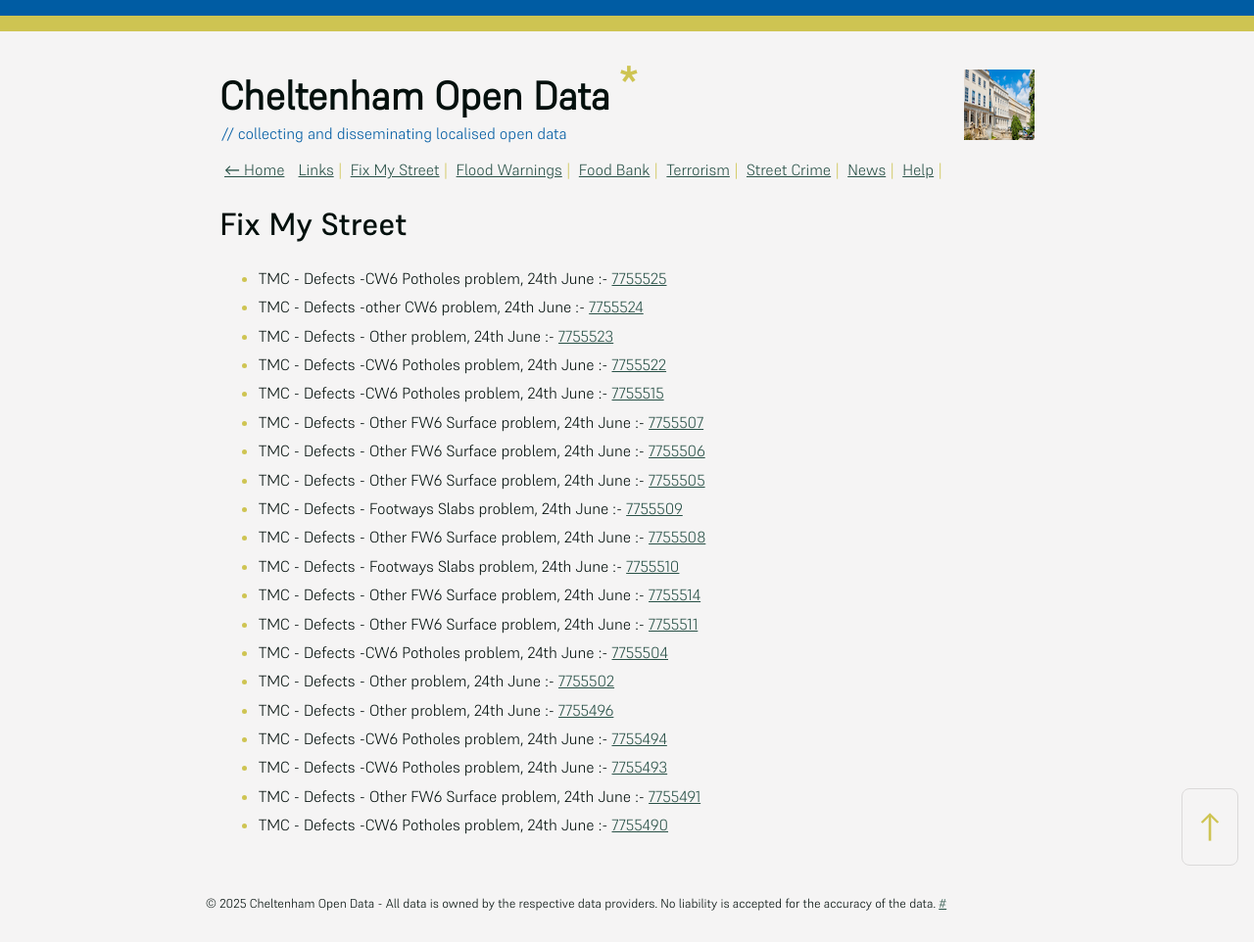
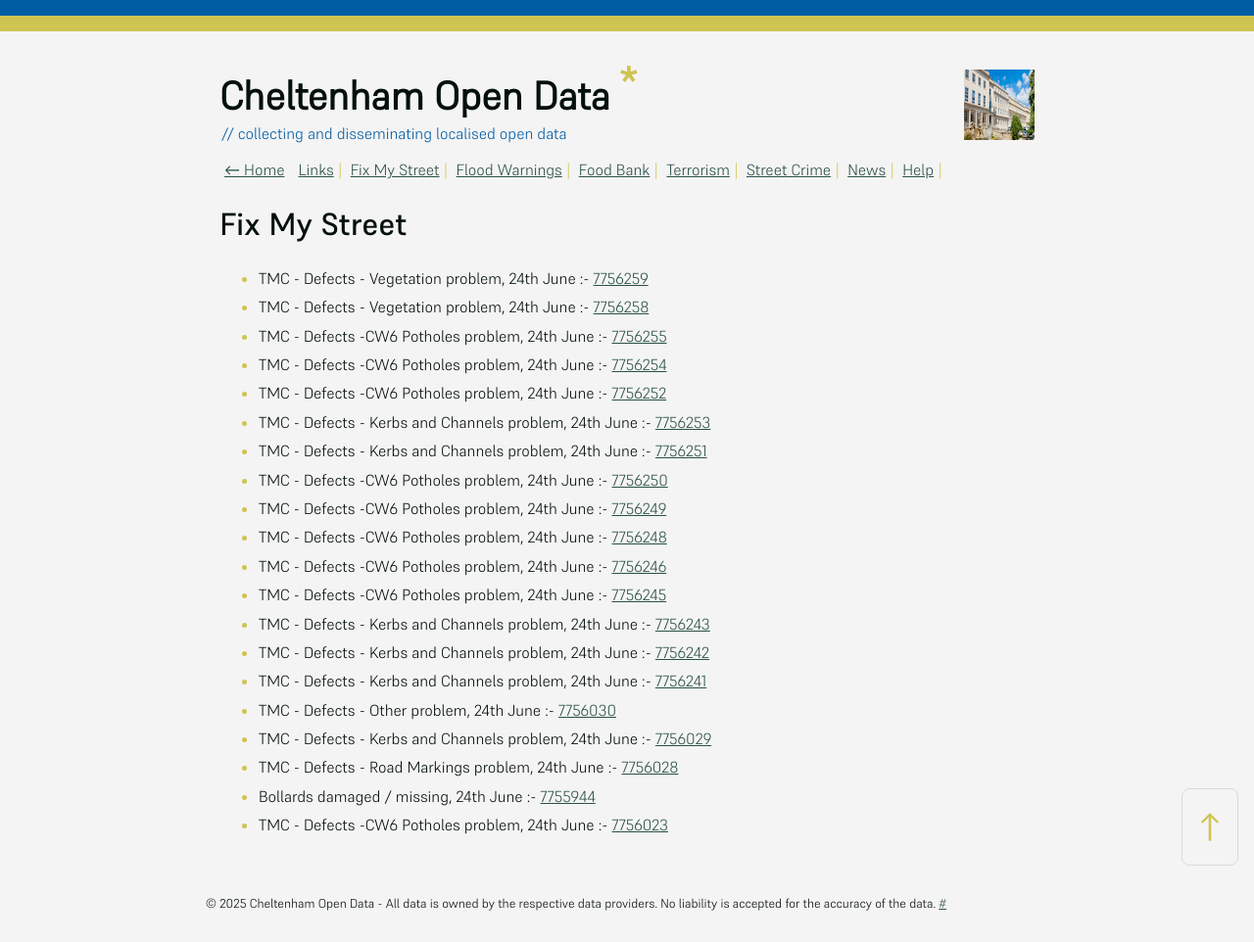
Before and after one commit to mat-0/cheltenham-open-data, a Jekyll site: the page built from _pages/fix-my-street.md, in a window 1280 px wide. Shown: the whole page at 98% size. Built offline with Jekyll 4.4.1, drawn with Linux system fonts in a browser that asks for light colours.

Commit message:
Updated 2025-06-24 13:09:10

```diff
--- a/_pages/fix-my-street.md
+++ b/_pages/fix-my-street.md
@@ -9,25 +9,25 @@ permalink: /fix-my-street
 
 <!-- fix_marker starts -->
 
-- TMC - Defects -CW6 Potholes  problem, 24th June :- [7755525](https://www.fixmystreet.com/report/7755525)
-- TMC - Defects -other CW6 problem, 24th June :- [7755524](https://www.fixmystreet.com/report/7755524)
-- TMC - Defects - Other problem, 24th June :- [7755523](https://www.fixmystreet.com/report/7755523)
-- TMC - Defects -CW6 Potholes  problem, 24th June :- [7755522](https://www.fixmystreet.com/report/7755522)
-- TMC - Defects -CW6 Potholes  problem, 24th June :- [7755515](https://www.fixmystreet.com/report/7755515)
-- TMC - Defects - Other FW6  Surface problem, 24th June :- [7755507](https://www.fixmystreet.com/report/7755507)
-- TMC - Defects - Other FW6  Surface problem, 24th June :- [7755506](https://www.fixmystreet.com/report/7755506)
-- TMC - Defects - Other FW6  Surface problem, 24th June :- [7755505](https://www.fixmystreet.com/report/7755505)
-- TMC - Defects - Footways Slabs problem, 24th June :- [7755509](https://www.fixmystreet.com/report/7755509)
-- TMC - Defects - Other FW6  Surface problem, 24th June :- [7755508](https://www.fixmystreet.com/report/7755508)
-- TMC - Defects - Footways Slabs problem, 24th June :- [7755510](https://www.fixmystreet.com/report/7755510)
-- TMC - Defects - Other FW6  Surface problem, 24th June :- [7755514](https://www.fixmystreet.com/report/7755514)
-- TMC - Defects - Other FW6  Surface problem, 24th June :- [7755511](https://www.fixmystreet.com/report/7755511)
-- TMC - Defects -CW6 Potholes  problem, 24th June :- [7755504](https://www.fixmystreet.com/report/7755504)
-- TMC - Defects - Other problem, 24th June :- [7755502](https://www.fixmystreet.com/report/7755502)
-- TMC - Defects - Other problem, 24th June :- [7755496](https://www.fixmystreet.com/report/7755496)
-- TMC - Defects -CW6 Potholes  problem, 24th June :- [7755494](https://www.fixmystreet.com/report/7755494)
-- TMC - Defects -CW6 Potholes  problem, 24th June :- [7755493](https://www.fixmystreet.com/report/7755493)
-- TMC - Defects - Other FW6  Surface problem, 24th June :- [7755491](https://www.fixmystreet.com/report/7755491)
-- TMC - Defects -CW6 Potholes  problem, 24th June :- [7755490](https://www.fixmystreet.com/report/7755490)
+- TMC - Defects - Vegetation problem, 24th June :- [7756259](https://www.fixmystreet.com/report/7756259)
+- TMC - Defects - Vegetation problem, 24th June :- [7756258](https://www.fixmystreet.com/report/7756258)
+- TMC - Defects -CW6 Potholes  problem, 24th June :- [7756255](https://www.fixmystreet.com/report/7756255)
+- TMC - Defects -CW6 Potholes  problem, 24th June :- [7756254](https://www.fixmystreet.com/report/7756254)
+- TMC - Defects -CW6 Potholes  problem, 24th June :- [7756252](https://www.fixmystreet.com/report/7756252)
+- TMC - Defects - Kerbs and Channels problem, 24th June :- [7756253](https://www.fixmystreet.com/report/7756253)
+- TMC - Defects - Kerbs and Channels problem, 24th June :- [7756251](https://www.fixmystreet.com/report/7756251)
+- TMC - Defects -CW6 Potholes  problem, 24th June :- [7756250](https://www.fixmystreet.com/report/7756250)
+- TMC - Defects -CW6 Potholes  problem, 24th June :- [7756249](https://www.fixmystreet.com/report/7756249)
+- TMC - Defects -CW6 Potholes  problem, 24th June :- [7756248](https://www.fixmystreet.com/report/7756248)
+- TMC - Defects -CW6 Potholes  problem, 24th June :- [7756246](https://www.fixmystreet.com/report/7756246)
+- TMC - Defects -CW6 Potholes  problem, 24th June :- [7756245](https://www.fixmystreet.com/report/7756245)
+- TMC - Defects - Kerbs and Channels problem, 24th June :- [7756243](https://www.fixmystreet.com/report/7756243)
+- TMC - Defects - Kerbs and Channels problem, 24th June :- [7756242](https://www.fixmystreet.com/report/7756242)
+- TMC - Defects - Kerbs and Channels problem, 24th June :- [7756241](https://www.fixmystreet.com/report/7756241)
+- TMC - Defects - Other problem, 24th June :- [7756030](https://www.fixmystreet.com/report/7756030)
+- TMC - Defects - Kerbs and Channels problem, 24th June :- [7756029](https://www.fixmystreet.com/report/7756029)
+- TMC - Defects - Road Markings problem, 24th June :- [7756028](https://www.fixmystreet.com/report/7756028)
+- Bollards damaged / missing, 24th June :- [7755944](https://www.fixmystreet.com/report/7755944)
+- TMC - Defects -CW6 Potholes  problem, 24th June :- [7756023](https://www.fixmystreet.com/report/7756023)
 
 <!-- fix_marker ends -->
```
Also changed, not shown: _data/flood.json (+4 -4 lines), _pages/news.md (+10 -10 lines), index.md (+5 -5 lines).
